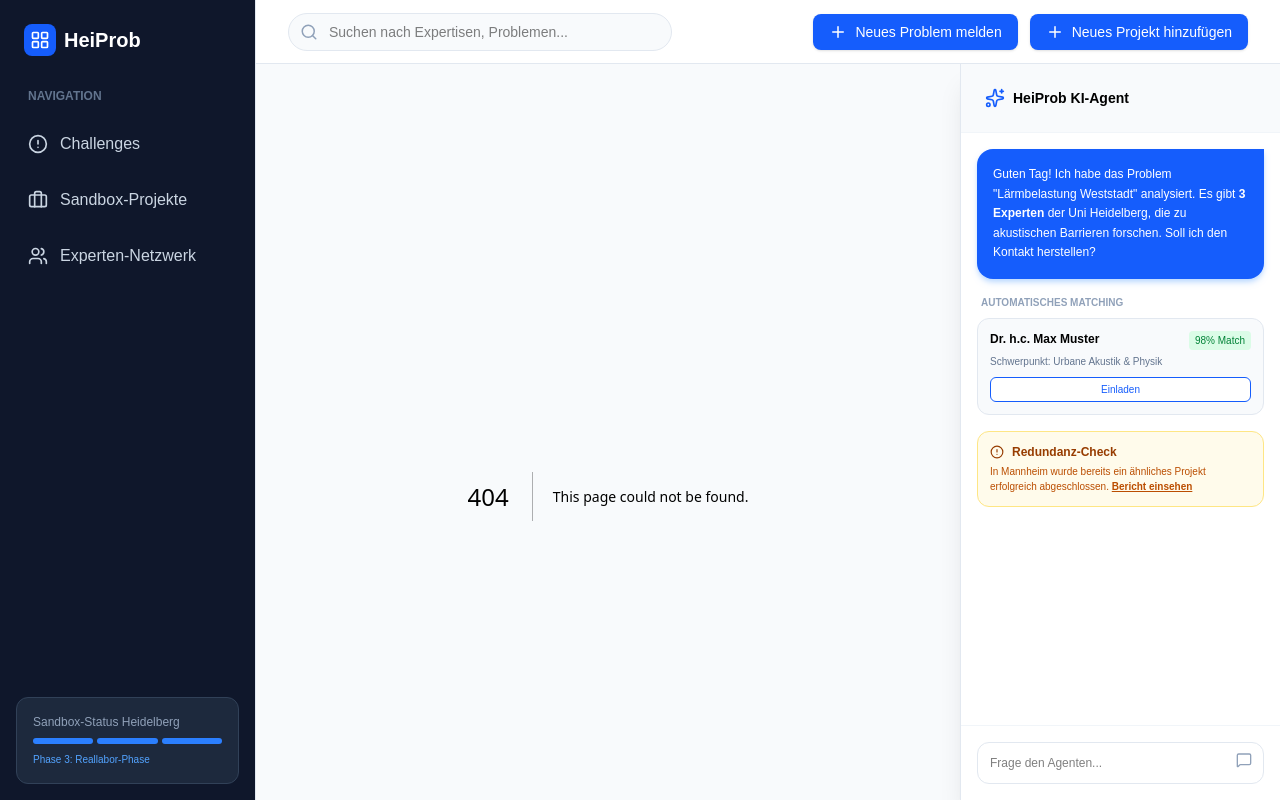
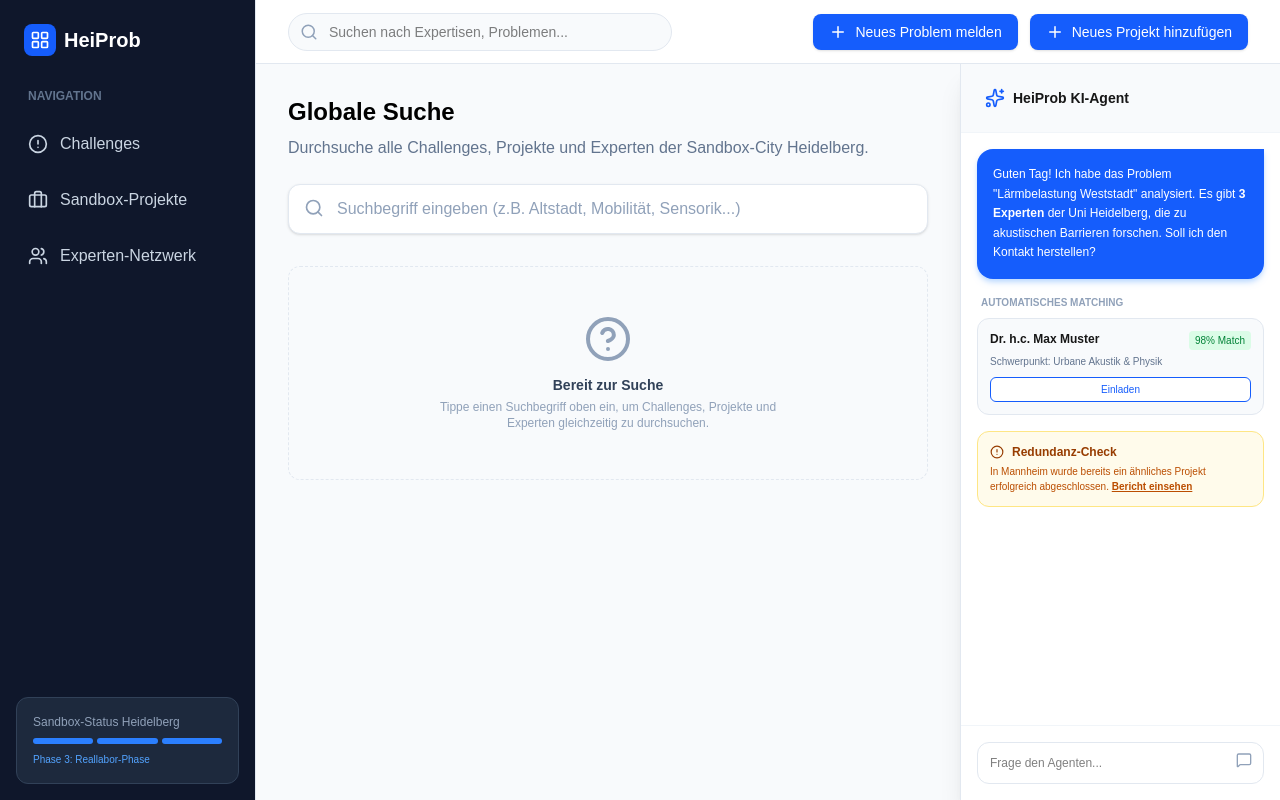
Before and after one commit to FischkopDev/heiProb, a Next.js app in the folder webapp/: page /search in a window 1280 px wide. Before the commit this address had no page. Built offline with nearby package versions, Linux system fonts and the light colour scheme.

Commit message:
GUI für Suchfunktion hinzugefügt

```diff
--- a/webapp/app/sandbox/add/page.tsx
+++ b/webapp/app/sandbox/add/page.tsx
@@ -2,6 +2,7 @@
 
 import React, { useState } from 'react';
 import { PlusCircle, ArrowLeft, Calendar, FileText, MapPin, Link2 } from 'lucide-react';
+import { useRouter } from 'next/navigation';
 
 interface NewProject {
   title: string;
@@ -15,6 +16,7 @@ interface NewProject {
 }
 
 export default function AddProjectView() {
+  const router = useRouter();
   const [formData, setFormData] = useState<NewProject>({
     title: '',
     description: '',
--- /dev/null
+++ b/webapp/app/search/page.tsx
@@ -0,0 +1,186 @@
+"use client";
+
+import React, { useState } from 'react';
+import { Search, Rocket, Lightbulb, Users, ArrowRight, HelpCircle } from 'lucide-react';
+
+// --- TYPEN-DEFINITIONEN ---
+interface Challenge {
+  id: string;
+  title: string;
+  department: string;
+  status: string;
+}
+
+interface Project {
+  id: string;
+  title: string;
+  stage: string;
+  location: string;
+}
+
+interface Expert {
+  id: string;
+  name: string;
+  role: string;
+  skills: string[];
+}
+
+// --- MOCK-DATEN (Ersetze diese später durch deine API / DB-Abfrage) ---
+const mockChallenges: Challenge[] = [
+  { id: 'CH-01', title: 'CO2-neutrale Altstadt bis 2030', department: 'Umweltamt', status: 'Aktiv' },
+  { id: 'CH-02', title: 'Optimierung des Radwegenetzes', department: 'Verkehrsplanung', status: 'In Vorbereitung' },
+  { id: 'CH-03', title: 'Smarte Abfallkonzepte für Feste', department: 'Stadtwerke', status: 'Aktiv' },
+];
+
+const mockProjects: Project[] = [
+  { id: 'HD-311', title: 'Digitale Parkraumbewirtschaftung', stage: 'Test-Phase', location: 'Heidelberg-Altstadt' },
+  { id: 'HD-215', title: 'Smart Lighting Bahnstadt', stage: 'Challenge-Phase', location: 'Bahnstadt' },
+  { id: 'HD-102', title: 'Nachhaltige Bewässerung Neckarwiese', stage: 'Reallabor-Phase', location: 'Neuenheim' },
+];
+
+const mockExperts: Expert[] = [
+  { id: 'EX-99', name: 'Dr. Maria Lorenz', role: 'Expertin für urbane Mobilität', skills: ['Verkehr', 'Smart City', 'KI'] },
+  { id: 'EX-42', name: 'Thomas Keller', role: 'Projektentwickler IoT', skills: ['Sensorik', 'LoRaWAN', 'IT'] },
+  { id: 'EX-12', name: 'Prof. Dr. Jan Schmidt', role: 'Umweltwissenschaftler', skills: ['Klima', 'Hydrologie', 'Wissenschaft'] },
+];
+
+export default function GlobalSearchView() {
+  const [searchQuery, setSearchQuery] = useState('');
+
+  // --- FILTER-LOGIK ---
+  const query = searchQuery.toLowerCase().trim();
+
+  const filteredChallenges = query
+    ? mockChallenges.filter(c => c.title.toLowerCase().includes(query) || c.department.toLowerCase().includes(query))
+    : [];
+
+  const filteredProjects = query
+    ? mockProjects.filter(p => p.title.toLowerCase().includes(query) || p.location.toLowerCase().includes(query))
+    : [];
+
+  const filteredExperts = query
+    ? mockExperts.filter(e => e.name.toLowerCase().includes(query) || e.role.toLowerCase().includes(query) || e.skills.some(s => s.toLowerCase().includes(query)))
+    : [];
+
+  const hasResults = filteredChallenges.length > 0 || filteredProjects.length > 0 || filteredExperts.length > 0;
+
+  return (
+    <div className="w-full space-y-8">
+      {/* HEADER & SEARCH BAR */}
+      <div>
+        <h1 className="text-2xl font-bold text-black mb-2">Globale Suche</h1>
+        <p className="text-slate-500 mb-6">Durchsuche alle Challenges, Projekte und Experten der Sandbox-City Heidelberg.</p>
+
+        <div className="relative w-full">
+          <Search className="absolute left-4 top-3.5 h-5 w-5 text-slate-400" />
+          <input
+            type="text"
+            placeholder="Suchbegriff eingeben (z.B. Altstadt, Mobilität, Sensorik...)"
+            value={searchQuery}
+            onChange={(e) => setSearchQuery(e.target.value)}
+            className="w-full bg-white border border-slate-200 rounded-xl pl-12 pr-4 py-3 text-base text-slate-800 placeholder-slate-400 focus:outline-none focus:border-blue-500 focus:ring-2 focus:ring-blue-100 shadow-sm transition"
+          />
+        </div>
+      </div>
+
+      {/* ERGEBNIS-ANZEIGE */}
+      {searchQuery === '' ? (
+        // Leerzustand vor der Suche
+        <div className="text-center p-12 bg-slate-50 border border-dashed border-slate-200 rounded-xl">
+          <HelpCircle className="mx-auto h-12 w-12 text-slate-400 mb-3" />
+          <h3 className="text-sm font-bold text-slate-700 mb-1">Bereit zur Suche</h3>
+          <p className="text-xs text-slate-400 max-w-sm mx-auto">
+            Tippe einen Suchbegriff oben ein, um Challenges, Projekte und Experten gleichzeitig zu durchsuchen.
+          </p>
+        </div>
+      ) : hasResults ? (
+        // Wenn Ergebnisse existieren
+        <div className="grid grid-cols-1 gap-8">
+
+          {/* SEKTION: CHALLENGES */}
+          {filteredChallenges.length > 0 && (
+            <div className="bg-white rounded-xl border border-slate-200 shadow-sm overflow-hidden">
+              <div className="p-4 border-b border-slate-100 bg-slate-50 flex items-center gap-2">
+                <Lightbulb size={18} className="text-amber-500" />
+                <h2 className="font-bold text-sm text-slate-800 uppercase tracking-wider">
+                  Challenges ({filteredChallenges.length})
+                </h2>
+              </div>
+              <div className="divide-y divide-slate-100">
+                {filteredChallenges.map((challenge) => (
+                  <div key={challenge.id} className="p-4 hover:bg-slate-50 transition flex justify-between items-center group cursor-pointer">
+                    <div>
+                      <div className="font-bold text-slate-800">{challenge.title}</div>
+                      <div className="text-xs text-slate-500">{challenge.department} • <span className="text-amber-600 font-medium">{challenge.status}</span></div>
+                    </div>
+                    <ArrowRight size={16} className="text-slate-300 group-hover:text-blue-600 transition group-hover:translate-x-1" />
+                  </div>
+                ))}
+              </div>
+            </div>
+          )}
+
+          {/* SEKTION: PROJEKTE */}
+          {filteredProjects.length > 0 && (
+            <div className="bg-white rounded-xl border border-slate-200 shadow-sm overflow-hidden">
+              <div className="p-4 border-b border-slate-100 bg-slate-50 flex items-center gap-2">
+                <Rocket size={18} className="text-blue-600" />
+                <h2 className="font-bold text-sm text-slate-800 uppercase tracking-wider">
+                  Projekte ({filteredProjects.length})
+                </h2>
+              </div>
+              <div className="divide-y divide-slate-100">
+                {filteredProjects.map((project) => (
+                  <div key={project.id} className="p-4 hover:bg-slate-50 transition flex justify-between items-center group cursor-pointer">
+                    <div>
+                      <div className="font-bold text-slate-800">{project.title}</div>
+                      <div className="text-xs text-slate-500">{project.location} • <span className="text-blue-600 font-medium">{project.stage}</span></div>
+                    </div>
+                    <ArrowRight size={16} className="text-slate-300 group-hover:text-blue-600 transition group-hover:translate-x-1" />
+                  </div>
+                ))}
+              </div>
+            </div>
+          )}
+
+          {/* SEKTION: EXPERTEN */}
+          {filteredExperts.length > 0 && (
+            <div className="bg-white rounded-xl border border-slate-200 shadow-sm overflow-hidden">
+              <div className="p-4 border-b border-slate-100 bg-slate-50 flex items-center gap-2">
+                <Users size={18} className="text-purple-600" />
+                <h2 className="font-bold text-sm text-slate-800 uppercase tracking-wider">
+                  Experten ({filteredExperts.length})
+                </h2>
+              </div>
+              <div className="divide-y divide-slate-100">
+                {filteredExperts.map((expert) => (
+                  <div key={expert.id} className="p-4 hover:bg-slate-50 transition flex justify-between items-center group cursor-pointer">
+                    <div>
+                      <div className="font-bold text-slate-800">{expert.name}</div>
+                      <div className="text-xs text-slate-500 mb-2">{expert.role}</div>
+                      <div className="flex flex-wrap gap-1">
+                        {expert.skills.map(skill => (
+                          <span key={skill} className="bg-purple-50 text-purple-700 text-[10px] font-bold px-2 py-0.5 rounded border border-purple-100">
+                            {skill}
+                          </span>
+                        ))}
+                      </div>
+                    </div>
+                    <ArrowRight size={16} className="text-slate-300 group-hover:text-blue-600 transition group-hover:translate-x-1" />
+                  </div>
+                ))}
+              </div>
+            </div>
+          )}
+
+        </div>
+      ) : (
+        // Keine Ergebnisse gefunden
+        <div className="text-center p-12 bg-white border border-slate-200 rounded-xl shadow-sm">
+          <p className="text-sm text-slate-500">Keine Übereinstimmungen für <span className="font-bold text-slate-800">"{searchQuery}"</span> gefunden.</p>
+          <p className="text-xs text-slate-400 mt-1">Überprüfe die Schreibweise oder versuche es mit einem anderen Begriff.</p>
+        </div>
+      )}
+    </div>
+  );
+}
```
